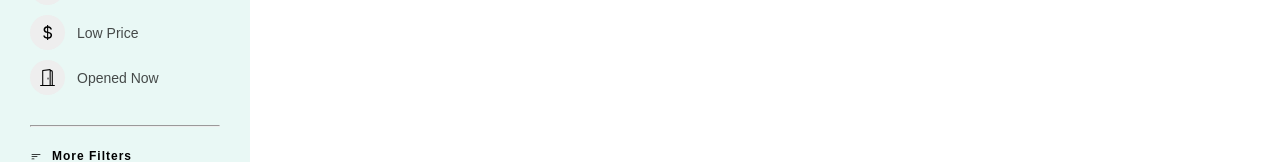
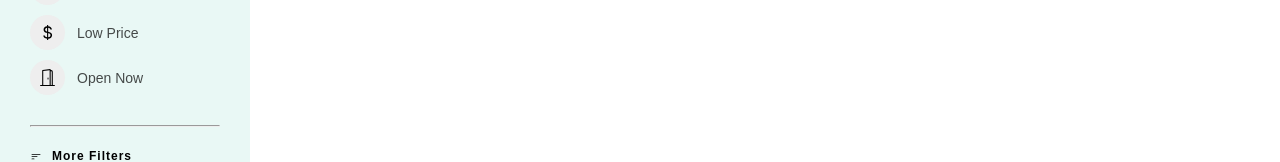
Before and after one commit to AdoDragicevic/foody, a React (Create React App) app: page /restaurants in a window 1280 px wide. Shown: the part 309-471 px from the top of the page. Built offline with nearby package versions, Linux system fonts and the light colour scheme.

Commit message:
fix typo in RestaurantFiltersMain.tsx

```diff
--- a/src/components/restaurants/restaurantFilters/RestaurantFiltersMain.tsx
+++ b/src/components/restaurants/restaurantFilters/RestaurantFiltersMain.tsx
@@ -49,7 +49,7 @@ const RestaurantFiltersMain = () => {
       </li>
       <li className="restaurant-filters__list-item">
         <ToggleBtn
-          text="Opened Now"
+          text="Open Now"
           icon={<BsDoorOpen />}
           onClick={ () => toggleFilter("open") }
           isActive={filters.has("open")}
```
